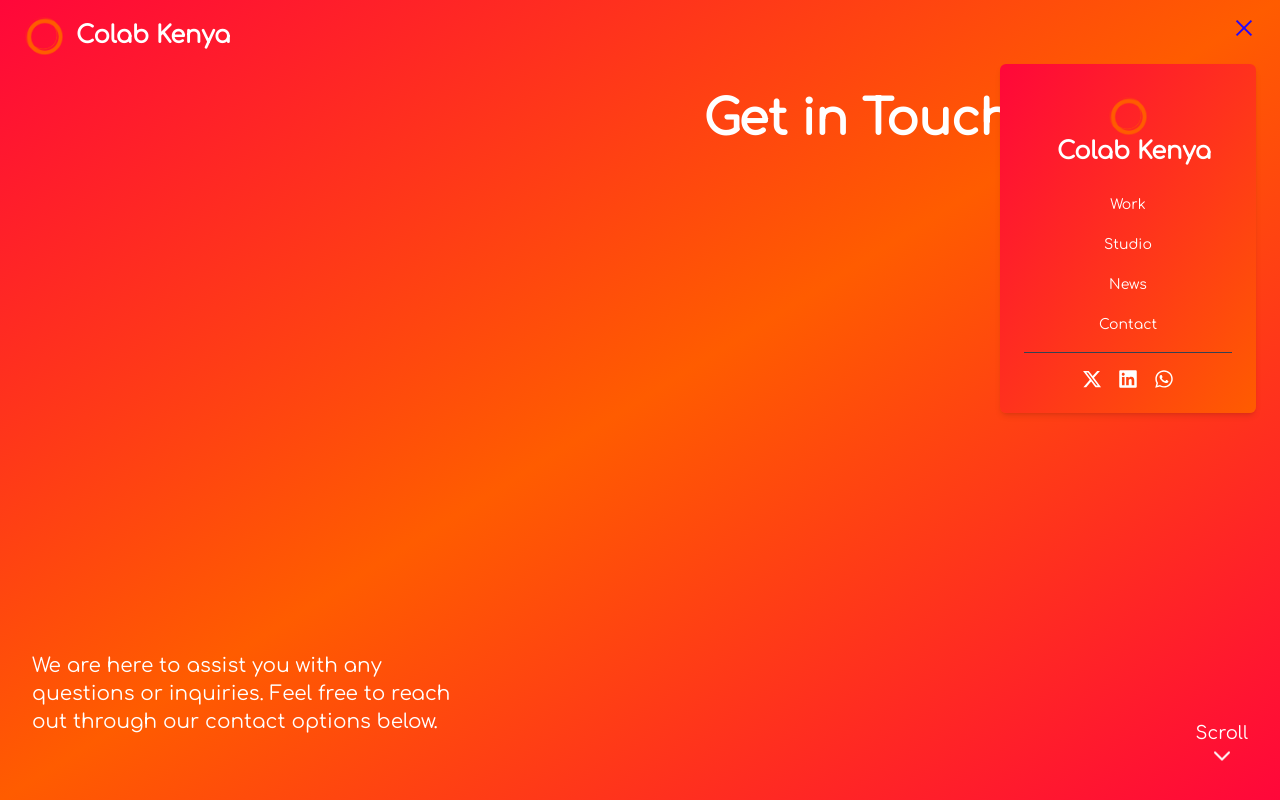
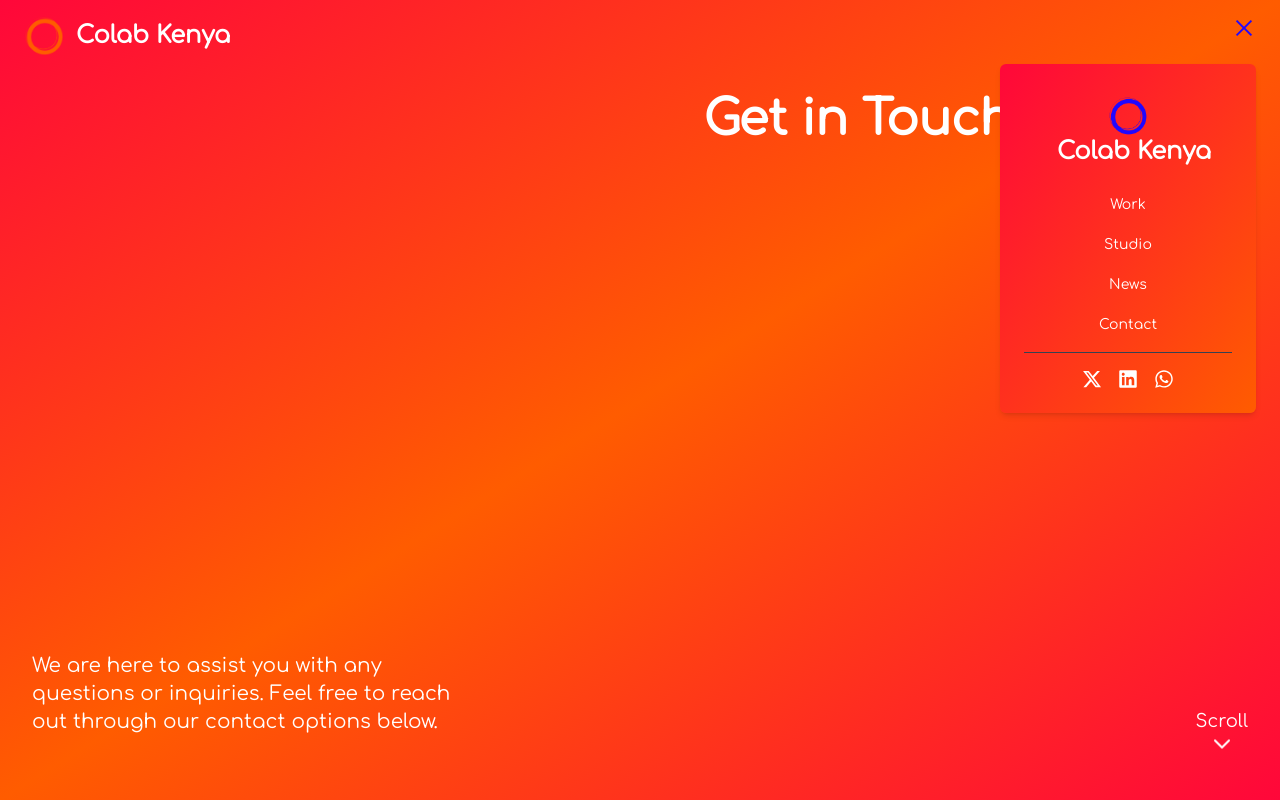
Before and after one commit to Daniel-627/colab, a Next.js app: page /contact in a window 1280 px wide. Both pictures are taken after a click on the button "Toggle Menu". Shown: the top 800 px of the page. Built offline with nearby package versions, Linux system fonts and the light colour scheme.

Commit message:
changing logo

```diff
--- a/app/contact/page.tsx
+++ b/app/contact/page.tsx
@@ -35,7 +35,7 @@
 
         {/* Scroll Arrow */}
         <motion.div
-          className="absolute bottom-8 right-8 text-white flex flex-col items-center"
+          className="absolute bottom-11 right-8 text-white flex flex-col items-center"
           initial={{ y: 0 }}
           animate={{ y: [0, 10, 0] }}
           transition={{ duration: 1.5, repeat: Infinity }}
--- a/app/news/page.tsx
+++ b/app/news/page.tsx
@@ -49,7 +49,7 @@
           Discover insights, stories, and updates in our blog section. Scroll to explore more.
         </motion.p>
         <motion.div
-          className="absolute bottom-8 right-8 text-white flex flex-col items-center"
+          className="absolute bottom-11 right-8 text-white flex flex-col items-center"
           initial={{ y: 0 }}
           animate={{ y: [0, 10, 0] }}
           transition={{ duration: 1.5, repeat: Infinity }}
--- a/components/Navbar.tsx
+++ b/components/Navbar.tsx
@@ -91,7 +91,7 @@
           >
             <Link href="/">
               <Image
-                src="/logos/logo1.png"
+                src="/logos/logo2.png"
                 alt="Colab Kenya Logo"
                 width={40}
                 height={40}
--- a/components/WorksBanner.tsx
+++ b/components/WorksBanner.tsx
@@ -33,7 +33,7 @@
 
                 {/* Scroll Arrow */}
                 <motion.div
-                    className="absolute bottom-10 right-8 text-white flex flex-col items-center"
+                    className="absolute bottom-11 right-8 text-white flex flex-col items-center"
                     initial={{ y: 0 }}
                     animate={{ y: [0, 10, 0] }}
                     transition={{ duration: 1.5, repeat: Infinity }}
```
Also changed, not shown: public/logos/logo2.png (added).
